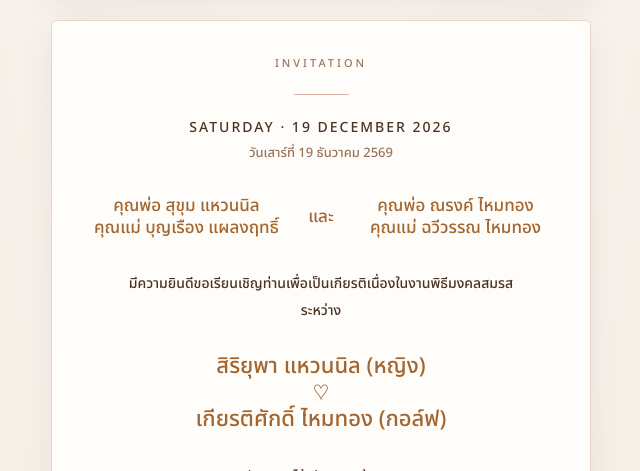
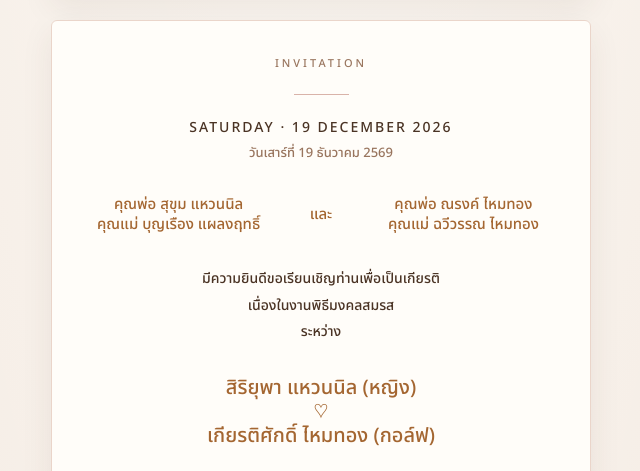
Before and after one commit to RedMachineIII/sirikiatwedding, a plain HTML site: page index.html in a window 1280 px wide. Both pictures are taken after a click on the button "เปิดการ์ดเชิญ ♡". Shown: the part 1210-1681 px from the top of the page, without its empty margins (319-959 px from the left). Drawn offline with Linux system fonts and the light colour scheme; a web font is replaced by a local one.

Commit message:
Initial commit

```diff
--- a/css/style.css
+++ b/css/style.css
@@ -262,6 +262,15 @@ h1 {
   margin-bottom: 24px;
 }
 
+.card-invite {
+  padding: 34px 0px;
+  background: var(--cream);
+  border: 1px solid #ead5ca;
+  border-radius: 6px;
+  box-shadow: 0 12px 32px rgba(74, 51, 36, 0.08);
+  margin-bottom: 24px;
+}
+
 .card {
   padding: 34px 24px;
   background: var(--cream);
@@ -292,14 +301,14 @@ h1 {
 
 .couple-th {
   font-family: "Noto Sans Thai", sans-serif;
-  font-size: 22px;
+  font-size: 20px;
   line-height: 1.2;
   color: var(--primary-dark);
   margin: 30px 0px;
 }
 .couple-th-sm {
   font-family: "Noto Sans Thai", sans-serif;
-  font-size: 17px;
+  font-size: 15px;
   line-height: 1.3;
   color: var(--primary-dark);
   margin: 30px 0px;
--- a/index.html
+++ b/index.html
@@ -73,7 +73,7 @@
         <img src="img/MERGE - FHD.png" class="img-fluid">
       </div>
 
-      <div class="card">
+      <div class="card-invite">
         <div class="eyebrow">Invitation</div>
         <div class="divider"></div>
 
@@ -82,18 +82,19 @@
 
         <table class="couple-th-sm" style="width: 100%;">
           <tr>
-            <td style="width: 45%;" align="middle" style="text-align: right !important;">
+            <td style="width: 47%;" align="middle" style="text-align: right !important; white-space: nowrap;">
               คุณพ่อ สุขุม แหวนนิล<br>คุณแม่ บุญเรือง แผลงฤทธิ์
             </td>
-            <td style="width: 10%;" align="middle" style="text-align: center;">และ</td>
-            <td style="width: 45%;" align="middle" style="text-align: left !important;">
+            <td style="width: 6%;" align="middle" style="text-align: center; white-space: nowrap;">และ</td>
+            <td style="width: 47%;" align="middle" style="text-align: left !important; white-space: nowrap;">
               คุณพ่อ ณรงค์ ไหมทอง<br>คุณแม่ ฉวีวรรณ ไหมทอง
             </td>
           </tr>
         </table>
 
         <p class="message">
-          มีความยินดีขอเรียนเชิญท่านเพื่อเป็นเกียรติเนื่องในงานพิธีมงคลสมรส<br>
+          มีความยินดีขอเรียนเชิญท่านเพื่อเป็นเกียรติ<br>
+          เนื่องในงานพิธีมงคลสมรส<br>
           ระหว่าง
         </p>
 
```
